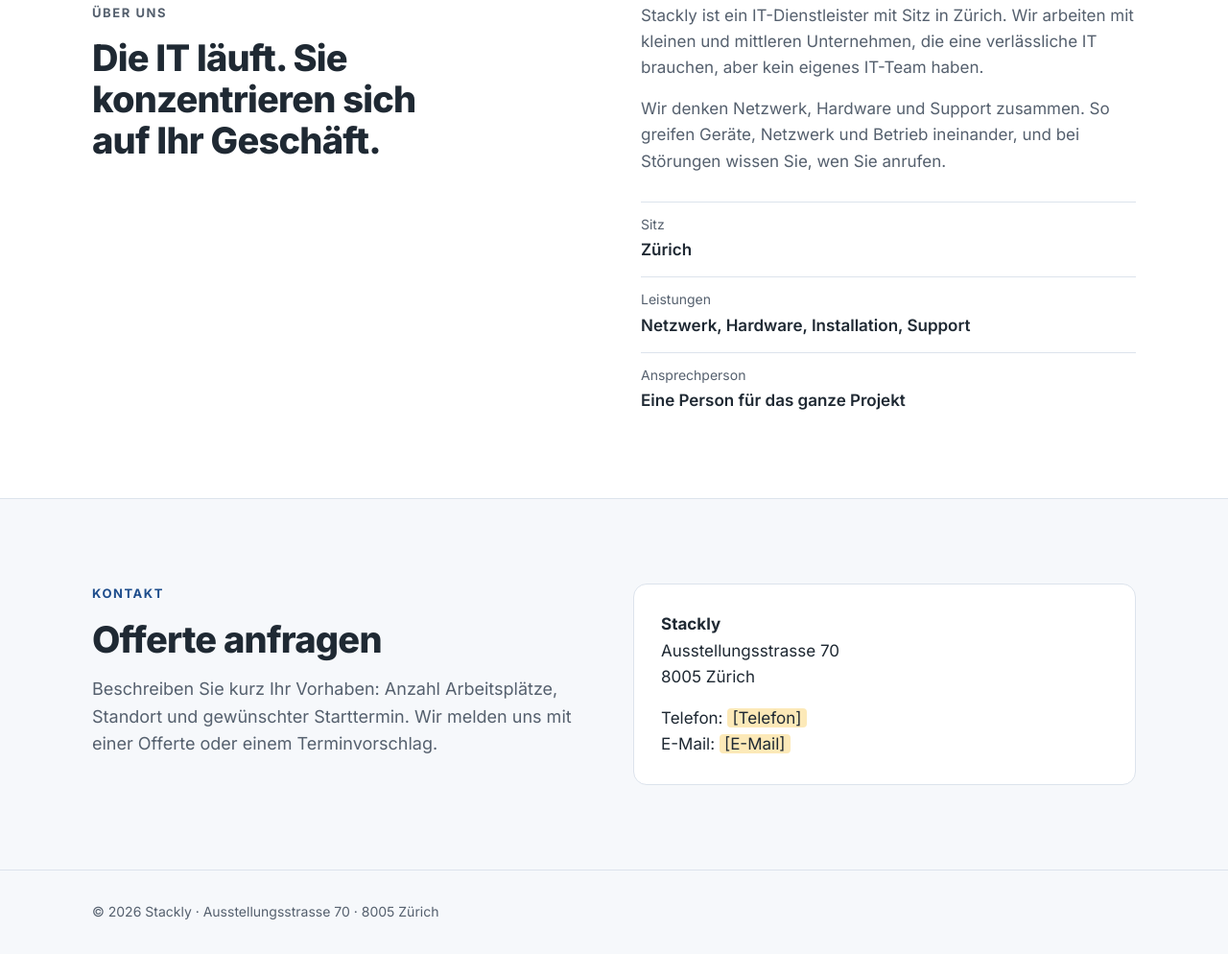
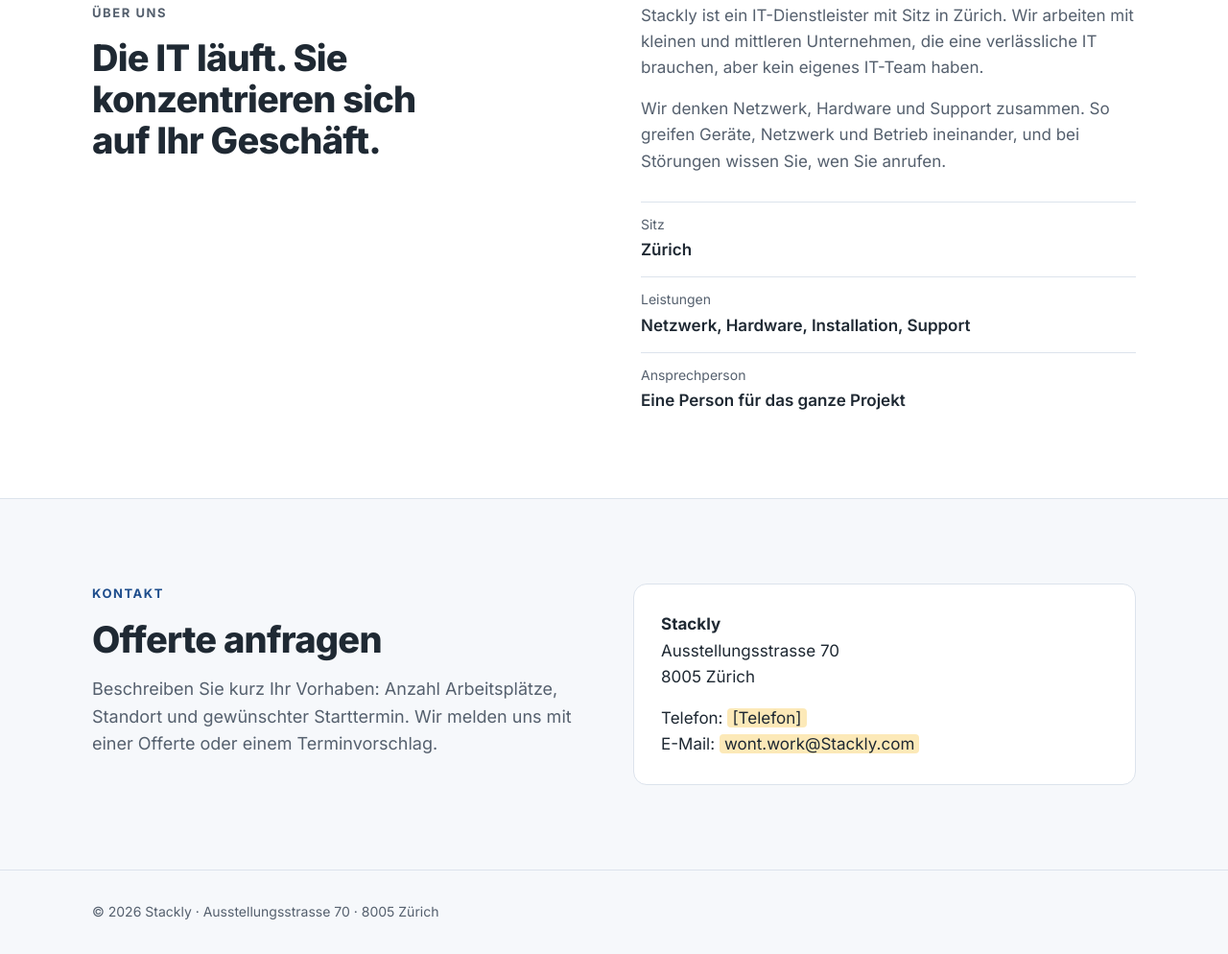
Before and after one commit to AndrinCasutt/StacklyCompanyWebsite, a plain HTML site: page index.html in a window 1280 px wide. Shown: the part 3024-4018 px from the top of the page at 96% size. Drawn offline with Linux system fonts and the light colour scheme.

Commit message:
Update index.html

```diff
--- a/index.html
+++ b/index.html
@@ -458,7 +458,7 @@
       </div>
       <div class="card contact-card">
         <p><strong>Stackly</strong><br>Ausstellungsstrasse 70<br>8005 Zürich</p>
-        <p>Telefon: <span class="todo">[Telefon]</span><br>E-Mail: <span class="todo">[E-Mail]</span></p>
+        <p>Telefon: <span class="todo">[Telefon]</span><br>E-Mail: <span class="todo">wont.work@Stackly.com</span></p>
       </div>
     </div>
   </section>
```
